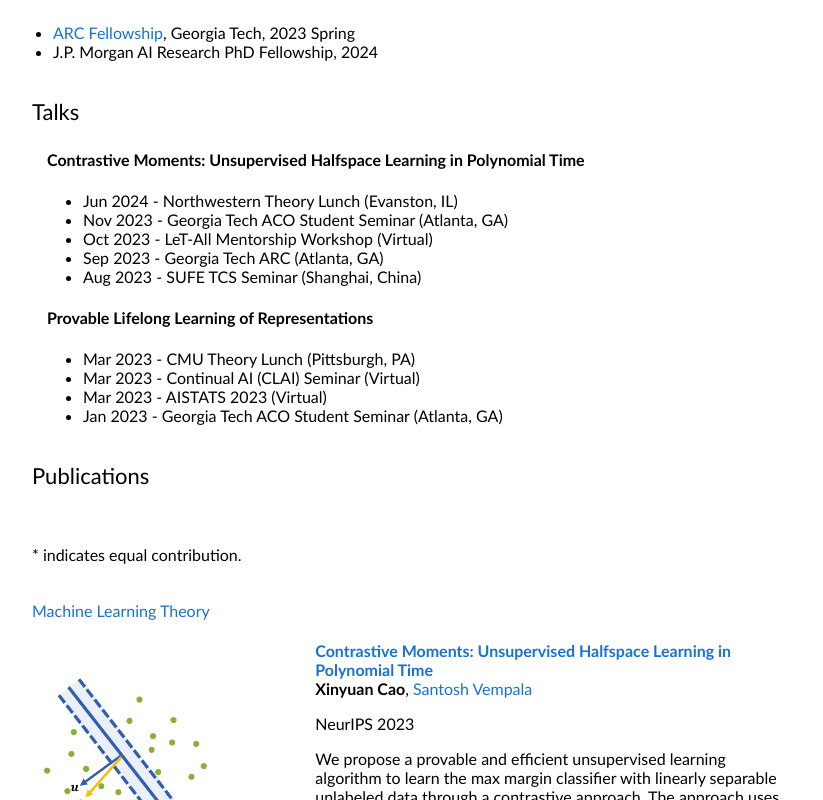
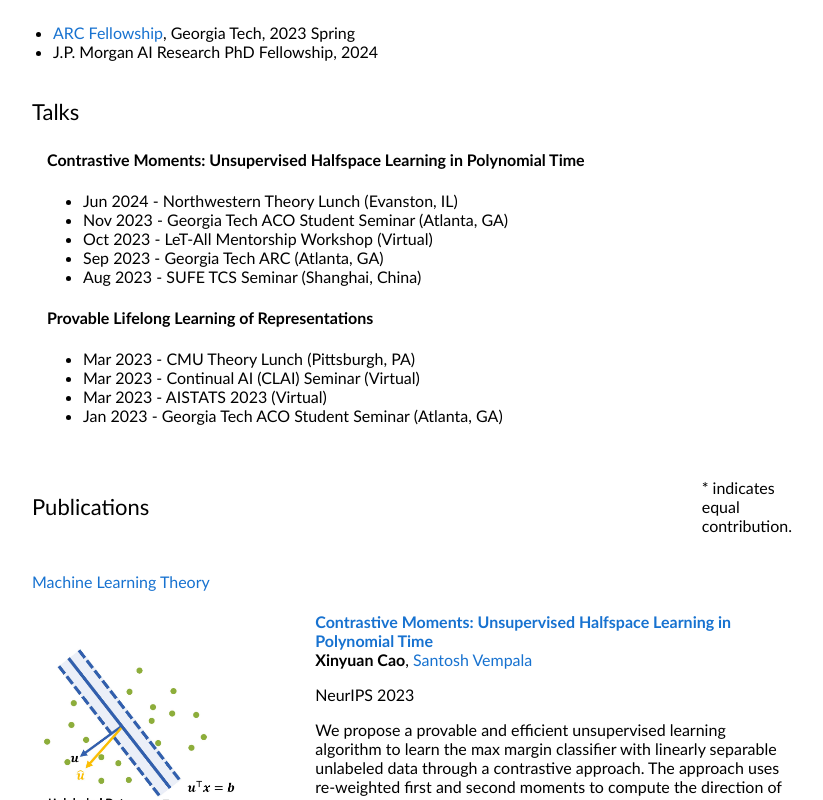
Before and after one commit to youki-cao/youki-cao.github.io, a plain HTML site: page index.html in a window 1280 px wide. Shown: the part 453-1253 px from the top of the page, without its empty margins (228-1051 px from the left). Drawn offline with Linux system fonts and the light colour scheme.

Commit message:
Update index.html

```diff
--- a/index.html
+++ b/index.html
@@ -107,16 +107,12 @@
             <td style="padding:20px;width:100%;vertical-align:middle">
               <heading>Publications </heading>
             </td>
+		<td style="padding:20px;width:100%;vertical-align:middle">
+             <p>* indicates equal contribution.</p>
+            </td>
           </tr>
         </tbody></table>
 
-	<table style="width:100%;border:0px;border-spacing:0px;border-collapse:separate;margin-right:auto;margin-left:auto;"><tbody>
-            <tr>
-            <td style="padding:20px;width:100%;vertical-align:middle">
-              <p>* indicates equal contribution.</p>
-            </td>
-          </tr>
-        </tbody></table>
 
 
         <table style="width:100%;border:0px;border-spacing:0px;border-collapse:separate;margin-right:auto;margin-left:auto;"><tbody>
```
